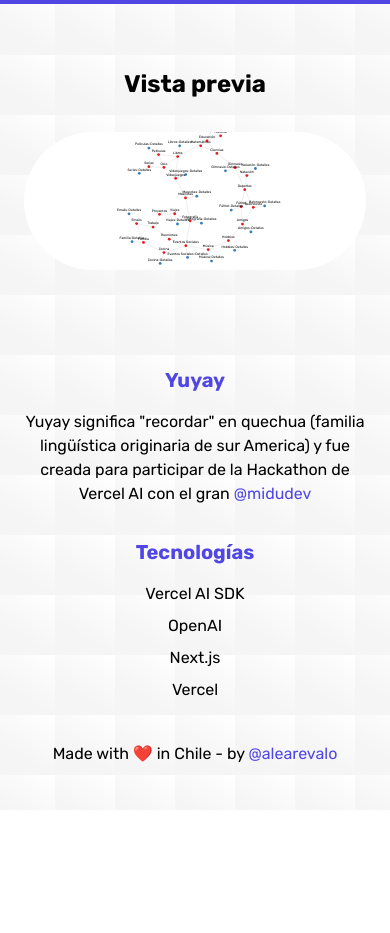
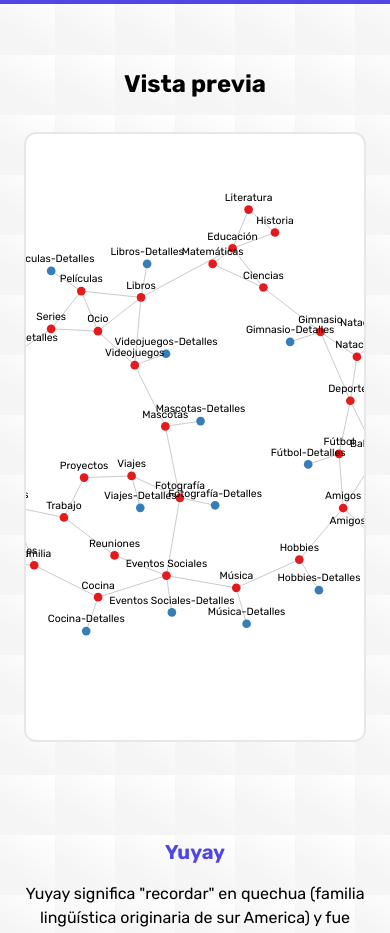
Before and after one commit to AleArevalo/Yuyay, a Next.js app: page / in a window 390 px wide. Shown: the part 2220-3153 px from the top of the page. Before the commit the page ends 3030 px from the top, so only its background shows below. Built offline with nearby package versions, Linux system fonts and the light colour scheme.

Commit message:
feat: Mejorar el componente MindMap para utilizar un tamaño SVG responsive y mejorar el estilo de los nodos

```diff
--- a/src/app/ui/mindmap.tsx
+++ b/src/app/ui/mindmap.tsx
@@ -26,8 +26,14 @@
 
     useEffect(() => {
         // Specify the dimensions of the chart.
-        const width = 1232
-        const height = 500
+        let width = 1232
+        let height = 500
+
+        if (window.innerWidth < 768) {
+            // If the screen width is less than 768px, adjust the width and height of the chart.
+            width = window.innerWidth
+            height = 700
+        }
 
         // Specify the color scale.
         const color = d3.scaleOrdinal(d3.schemeSet1)
@@ -147,13 +153,7 @@
 
     return (
         <div>
-            <svg ref={svgRef} className="max-h-[500px]"></svg>
-            {selectedNode && (
-                <div className="text-black">
-                    <h2>{selectedNode.id}</h2>
-                    <p>{selectedNode.info}</p>
-                </div>
-            )}
+            <svg ref={svgRef} className="w-auto h-auto md:max-h-[500px]"></svg>
         </div>
     )
 }
--- a/src/app/ui/preview.tsx
+++ b/src/app/ui/preview.tsx
@@ -115,7 +115,7 @@
         <article id="preview" className="py-16">
             <div className="container mx-auto px-6">
                 <h2 className="text-2xl font-bold text-center">Vista previa</h2>
-                <section className="mt-8 bg-white dark:bg-[#17181c] rounded-full">
+                <section className="flex mt-8 bg-white dark:bg-[#17181c] border-2 rounded-xl md:rounded-full">
                     <MindMap nodes={nodes} links={links} />
                 </section>
             </div>
```
